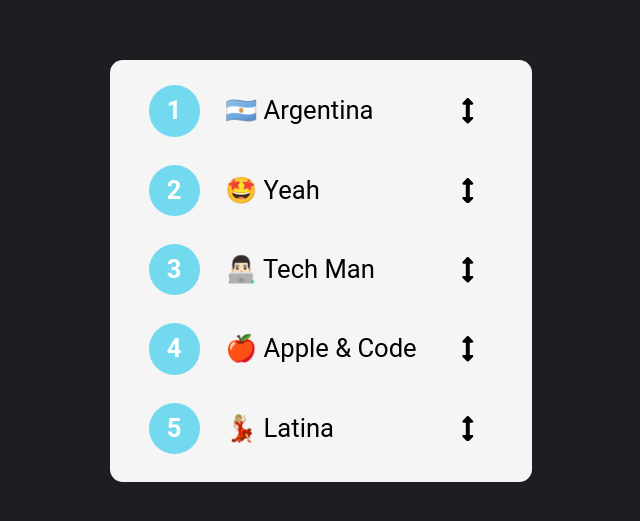
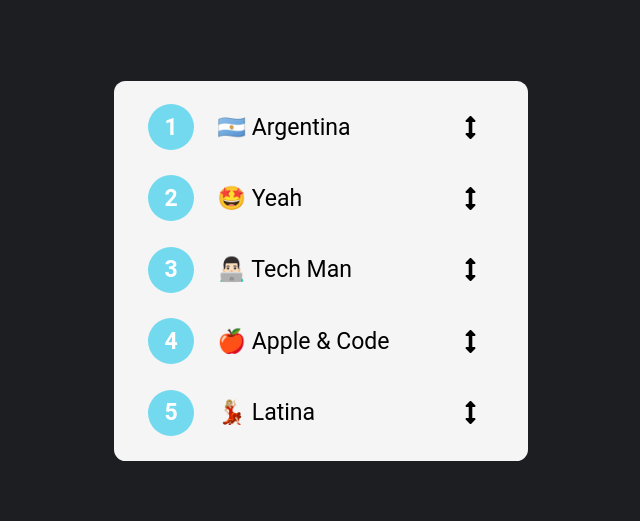
Before and after one commit to romantech/mini-drag-and-drop, a React (Create React App) app: page / in a window 1280 px wide. Shown: the part 129-650 px from the top of the page, without its empty margins (319-959 px from the left). Built offline with nearby package versions, Linux system fonts and the light colour scheme.

Commit message:
:lipstick: Update: 스타일 및 주석 수정

```diff
--- a/src/App.js
+++ b/src/App.js
@@ -4,18 +4,10 @@ import Lists from './components/Lists';
 import theme from './styles/theme';
 
 function App() {
-  const items = [
-    { number: '1', title: '🇦🇷 Argentina' },
-    { number: '2', title: '🤩 Yeah' },
-    { number: '3', title: '👨🏻‍💻 Tech Man' },
-    { number: '4', title: '🍎 Apple & Code' },
-    { number: '5', title: '💃🏼 Latina' },
-  ];
-
   return (
     <ThemeProvider theme={theme}>
       <S.Wrapper>
-        <Lists items={items} />
+        <Lists />
       </S.Wrapper>
     </ThemeProvider>
   );
@@ -28,9 +20,11 @@ S.Wrapper = styled.section`
   width: 100vw;
   height: 100vh;
   background: #1d1e21;
-  font-size: 3.5vw;
+  font-size: 3.2vw;
   @media (min-width: 900px) {
-    font-size: 2vw;
+    font-size: 1.8vw;
+    // 1vw는 뷰포트 넓이의 1%, 900px라면 9px (900 * 0.01)
+    // 1.8vw는 900 * 0.018 = 16.2px
   }
 `;
 
--- a/src/components/Entry.js
+++ /dev/null
@@ -1,23 +0,0 @@
-/* eslint-disable react/prop-types */
-import React from 'react';
-import styled from 'styled-components/macro';
-
-const Entry = ({ content }) => {
-  return (
-    <S.Element draggable data-type="entry">
-      {content}
-    </S.Element>
-  );
-};
-
-const S = {};
-S.Element = styled.div`
-  height: 4rem;
-  width: 16rem;
-  border: 1px solid #cbd5e0;
-  line-height: 4rem;
-  cursor: move;
-  user-select: none;
-`;
-
-export default Entry;
--- a/src/components/Lists.js
+++ b/src/components/Lists.js
@@ -1,47 +1,145 @@
 /* eslint-disable react/prop-types */
-import React, { useState, useCallback } from 'react';
+import React, { useState } from 'react';
 import styled from 'styled-components/macro';
-import { FaArrowsAltV } from 'react-icons/fa';
-import Entry from './Entry';
+import { FaArrowsAltV as FaIcon } from 'react-icons/fa';
 
-const Lists = ({ items }) => {
-  const onDragStart = event => {
-    // It receives a DragEvent
-    // which inherits properties from
-    // MouseEvent and Event
-    // so we can access the element
-    // through event.currentTarget
-    // Later, we'll save
-    // in a hook variable
-    // the item being dragged
+const items = [
+  { number: '1', title: '🇦🇷 Argentina' },
+  { number: '2', title: '🤩 Yeah' },
+  { number: '3', title: '👨🏻‍💻 Tech Man' },
+  { number: '4', title: '🍎 Apple & Code' },
+  { number: '5', title: '💃🏼 Latina' },
+];
+
+const initialDnDState = {
+  draggedFrom: null,
+  draggedTo: null,
+  isDragging: false,
+  originalOrder: [],
+  updatedOrder: [],
+};
+
+const Lists = () => {
+  const [list, setList] = useState(items);
+  const [dragAndDrop, setDragAndDrop] = useState(initialDnDState);
+
+  // 드래그를 시작할 때(마우스를 클릭한 후 움직일 때)
+  const onDragStart = e => {
+    const initialPosition = Number(e.target.dataset.position);
+    setDragAndDrop({
+      ...dragAndDrop,
+      draggedFrom: initialPosition, // set the draggedFrom position
+      isDragging: true,
+      originalOrder: list, // store the current state of "list"
+    });
+  };
+
+  // 유효한 드롭 대상일 때(아이템이 드롭될 수 있는 곳일 때) 트리거되는 이벤트
+  // 이때 event.target은 마우스 커서 아래에 있는 요소를 가리킨다(드롭 가능한 요소)
+  const onDragOver = e => {
+    // onDragOver 이벤트는 드롭을 취소시키는 기본 이벤트를 가진다
+    // 드롭 이벤트를 사용하기 위해 preventDefault()로 기본 이벤트를 방지한다
+    // 참고: https://developer.mozilla.org/ko/docs/Web/API/HTML_Drag_and_Drop_API/Drag_operations#droptargets
+    e.preventDefault();
+    let newList = dragAndDrop.originalOrder;
+    const { draggedFrom } = dragAndDrop;
+    // index of the drop area being hovered
+    const draggedTo = Number(e.target.dataset.position);
+
+    // get the element that's at the position of "draggedFrom"
+    const itemDragged = newList[draggedFrom];
+
+    // filter out the item being dragged
+    const remainingItems = newList.filter((_, index) => index !== draggedFrom);
+
+    // update the list
+    newList = [
+      ...remainingItems.slice(0, draggedTo),
+      itemDragged,
+      ...remainingItems.slice(draggedTo),
+    ];
+
+    // since this event fires many times
+    // we check if the targets are actually
+    // different:
+    if (draggedTo !== dragAndDrop.draggedTo) {
+      setDragAndDrop({
+        ...dragAndDrop,
+
+        // save the updated list state
+        // we will render this onDrop
+        updatedOrder: newList,
+        draggedTo,
+      });
+    }
+  };
+
+  const onDrop = () => {
+    // we use the updater function
+    // for the "list" hook
+    setList(dragAndDrop.updatedOrder);
+
+    // and reset the state of
+    // the DnD
+    setDragAndDrop({
+      ...dragAndDrop,
+      draggedFrom: null,
+      draggedTo: null,
+      isDragging: false,
+    });
+  };
+
+  const onDragLeave = () => {
+    setDragAndDrop({
+      ...dragAndDrop,
+      draggedTo: null,
+    });
   };
 
   return (
-    <S.ListWrapper>
+    <S.Container>
       <ul>
-        {items.map(item => (
-          <li key={item.number} draggable="true" onDragStart={onDragStart}>
+        {list.map((item, index) => (
+          <li
+            className={
+              dragAndDrop && dragAndDrop.draggedTo === Number(index)
+                ? 'dropArea'
+                : ''
+            }
+            data-position={index}
+            key={item.number}
+            draggable
+            onDragStart={onDragStart}
+            onDragLeave={onDragLeave}
+            onDragOver={onDragOver}
+            onDrop={onDrop}
+          >
+            {/*
+              draggable 속성을 True로 지정하여 해당 요소가 드래그 가능한 객체가 되도록 변경
+              이미지, 링크, 선택한 텍스트는 기본적으로 드래그 가능하도록 설정되어 있음.
+              드래그 가능 상태에서 onDragStart 등의 드래그 관련 이벤트를 사용할 수 있음
+            */}
             <span>{item.number}</span>
             <p>{item.title}</p>
-            <FaArrowsAltV />
+            <FaIcon />
           </li>
         ))}
       </ul>
-    </S.ListWrapper>
+    </S.Container>
   );
 };
 
 const S = {};
-S.ListWrapper = styled.section`
+S.Container = styled.section`
   margin: 0 auto;
-  max-width: 20em;
+  width: 18em;
   background: whitesmoke;
   padding: 0.5em 1em;
   border-radius: 0.5em;
   box-shadow: 4px 4px 50px rgba(104, 123, 247, 0);
   transition: box-shadow 100ms linear;
   :hover {
-    box-shadow: 4px 4px 50px rgba(104, 123, 247, 0.6);
+    box-shadow: 4px 4px 50px rgb(104, 123, 247, 0.8);
   }
 
   ul {
@@ -58,8 +156,8 @@ S.ListWrapper = styled.section`
       border-radius: 5px;
 
       &.dropArea {
-        color: white;
-        background: white;
+        color: white !important;
+        background: white !important;
         position: relative;
 
         &::before {
@@ -113,7 +211,7 @@ S.ListWrapper = styled.section`
 
       p {
         margin-right: 1.5em;
-        transition: margin-left 50ms ease-in-out;
+        transition: margin-left 50ms ease-in-out; // 드래그 및 드롭할 때 움직이는 효과
       }
 
       svg {
@@ -122,15 +220,6 @@ S.ListWrapper = styled.section`
       }
     }
   }
-
-  @keyframes fadeIn {
-    0% {
-      opacity: 0.2;
-    }
-    100% {
-      opacity: 1;
-    }
-  }
 `;
 
 export default Lists;
```
